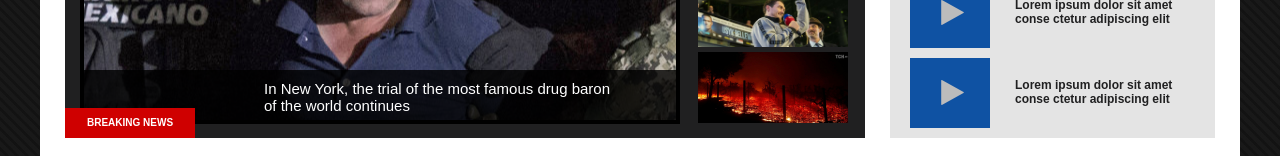
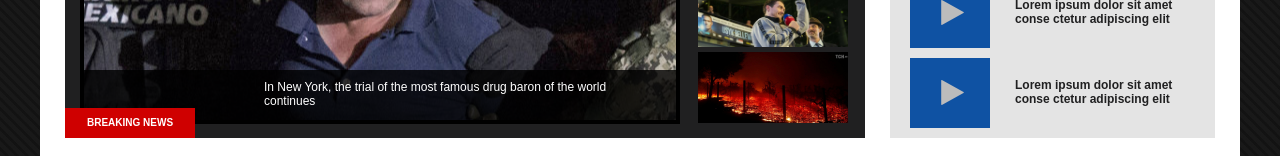
Before and after one commit to artak-avanesian/the-news-reporter, a React (Create React App) app: page / in a window 1280 px wide. Shown: the part 425-581 px from the top of the page. Built offline with nearby package versions, Linux system fonts and the light colour scheme.

Commit message:
rewrite css property font-size in NewsShow.css

```diff
--- a/src/App/Main/MainContent/BreakingNews/NewsShow/NewsShow.css
+++ b/src/App/Main/MainContent/BreakingNews/NewsShow/NewsShow.css
@@ -28,13 +28,13 @@
     height: 50px;
     background: rgba(0, 0, 0, 0.8);
 }
-.news-show-description p{
+.news-show-description p {
     color: white;
     width: 592px;
     padding-left: 180px;
     padding-right: 50px;
     padding-top: 10px;
     font-family: Arial;
-    font-size: 15px;
+    font-size: 12px;
     word-wrap: break-word;
 }
```
